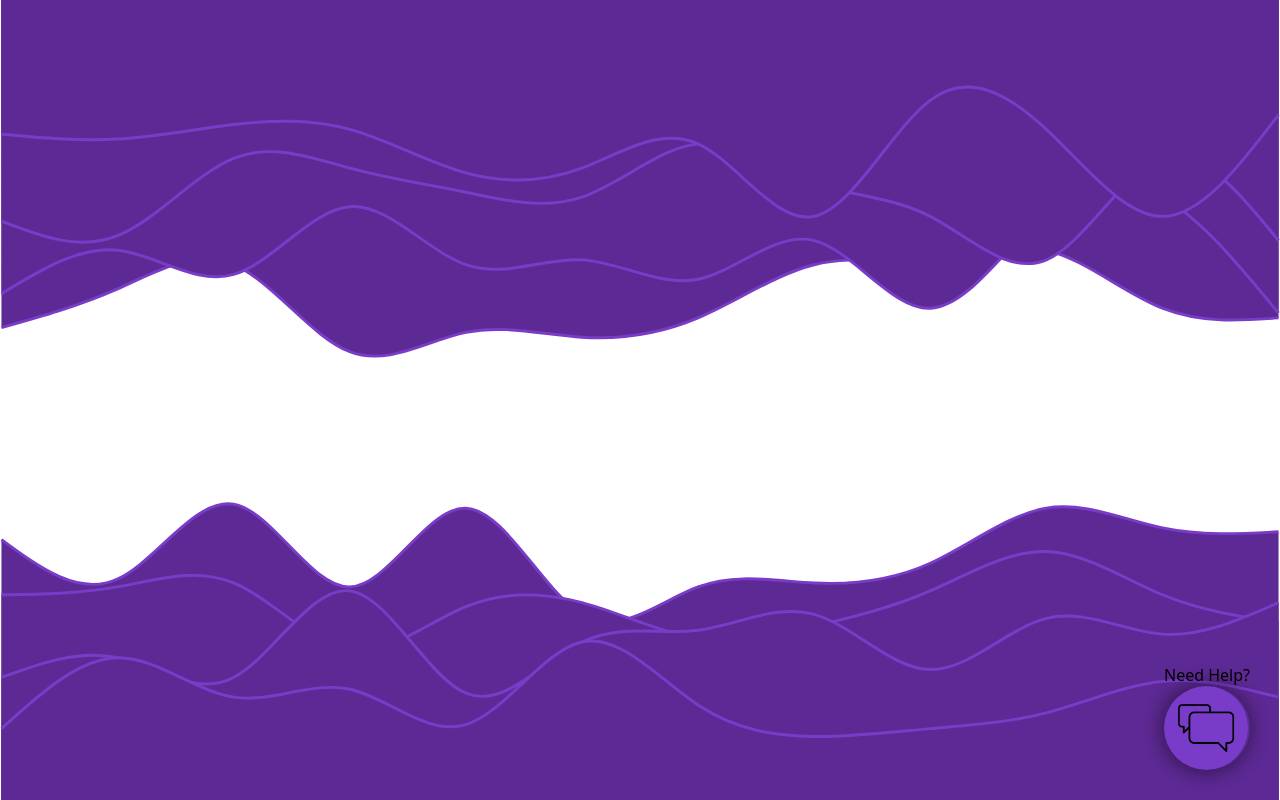
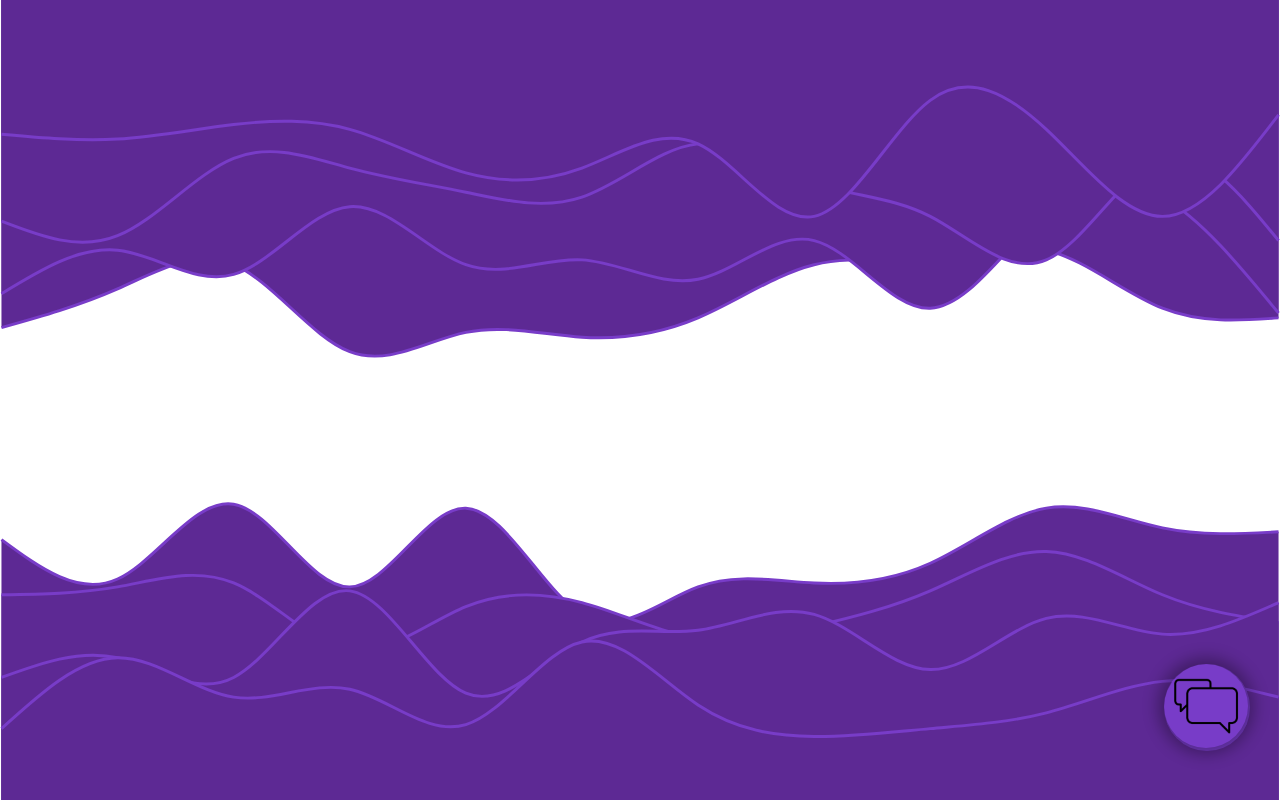
Before and after one commit to elfadog/my_favourite_students, a React (Create React App) app in the folder manageme/: page /Support in a window 1280 px wide. Built offline with nearby package versions, Linux system fonts and the light colour scheme.

Commit message:
fixing up the chat icon

```diff
--- a/manageme/src/Pages/Dashboard/Support/Icon.css
+++ b/manageme/src/Pages/Dashboard/Support/Icon.css
@@ -19,16 +19,17 @@
 .circle {
   position: absolute;
   width: 100%;
-  height: 100%;
-  border-radius: 50%;
-  background-color: #783cc8; /* Initial color */
-  opacity: 1.0; /* Adjust the opacity as needed */
+  height: 82%;
+  border-radius: 60%;
+  background-color: #783cc8; /* Initial color when not hovered */
+  opacity: 1; /* Adjust the opacity as needed */
   z-index: 1;
   transition: background-color 0.3s; /* Smooth transition */
 }
 
 .element-container:hover .circle {
-  background-color: #8a51d5; /* Color on hover */
+  background-color: #8a51d5; /* Color when hovered */
+  opacity:0.5;
 }
 
 .element {
@@ -38,9 +39,19 @@
   background-image: url('./Chat icon.png');
   background-repeat: no-repeat;
   background-position: center;
-  background-size: 74px;
+  background-size: 84px;
   width: 84px;
   height: 84px;
   position: relative;
   z-index: 2;
 }
+
+/* Hide the text initially */
+.element-container .text {
+  opacity: 0;
+  transition: opacity 0.3s; /* Smooth transition */
+}
+
+.element-container:hover .text {
+  opacity: 1; /* Show the text on hover */
+}
--- a/manageme/src/Pages/Dashboard/Support/Icon.js
+++ b/manageme/src/Pages/Dashboard/Support/Icon.js
@@ -1,16 +1,16 @@
 import React, { useState } from "react";
 import './Icon.css';
 
-const Icon = props =>{
-    return(
-        <div style = {{position: 'fixed', bottom: '30px', right: '30px'}}>
-            <div>Need Help?</div>
-            <div className="element-container">
-            <div className="circle"></div>
-            <div className="element"></div>
-        </div>
+const Icon = (props) => {
+  return (
+    <div style={{ position: 'fixed', bottom: '30px', right: '30px' }}>
+      <div className="element-container">
+        <div className="circle"></div>
+        <div className="element"></div>
+        <div className="text">Need Help?</div>
+      </div>
     </div>
-    );
+  );
 }
 
-export default Icon
+export default Icon;
```
